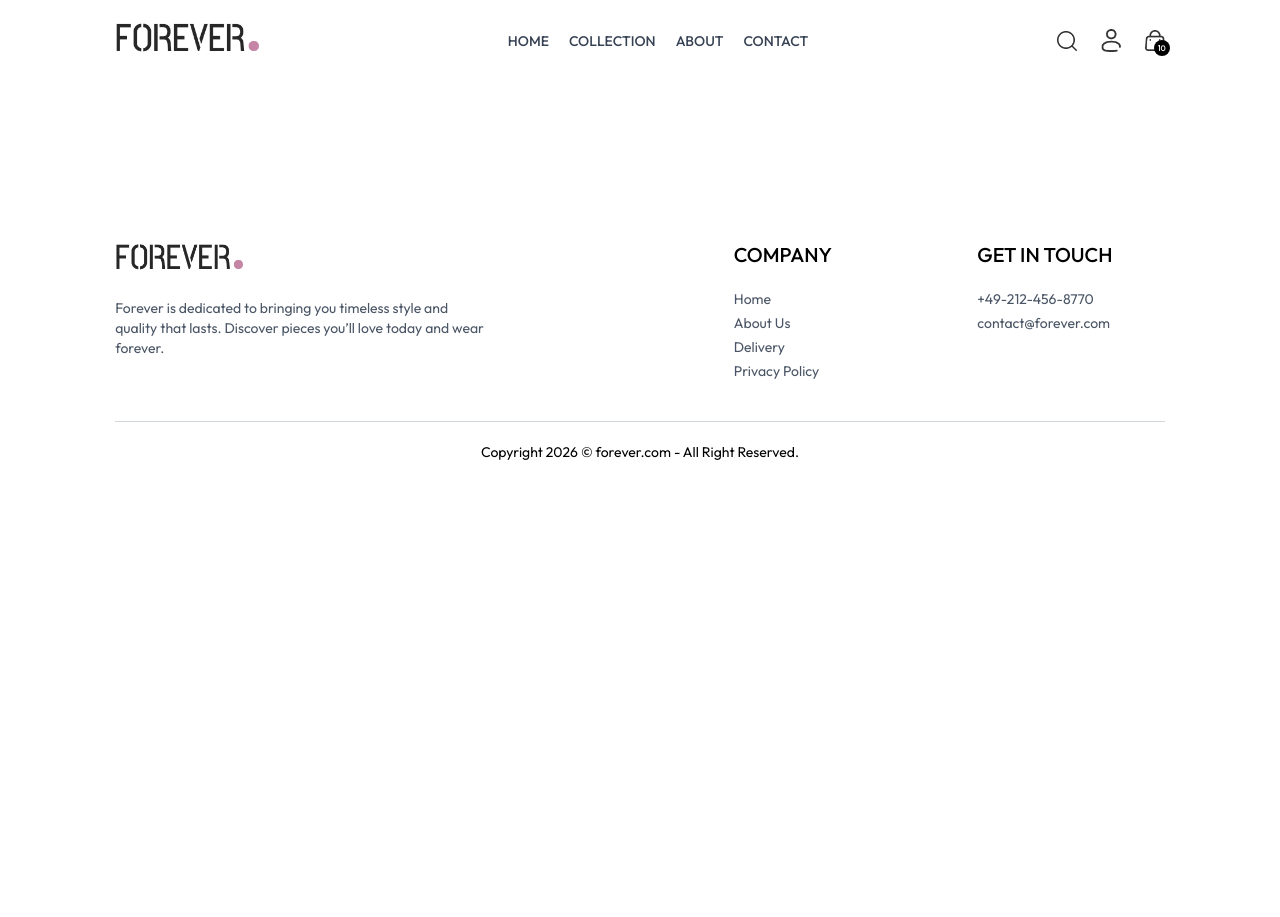
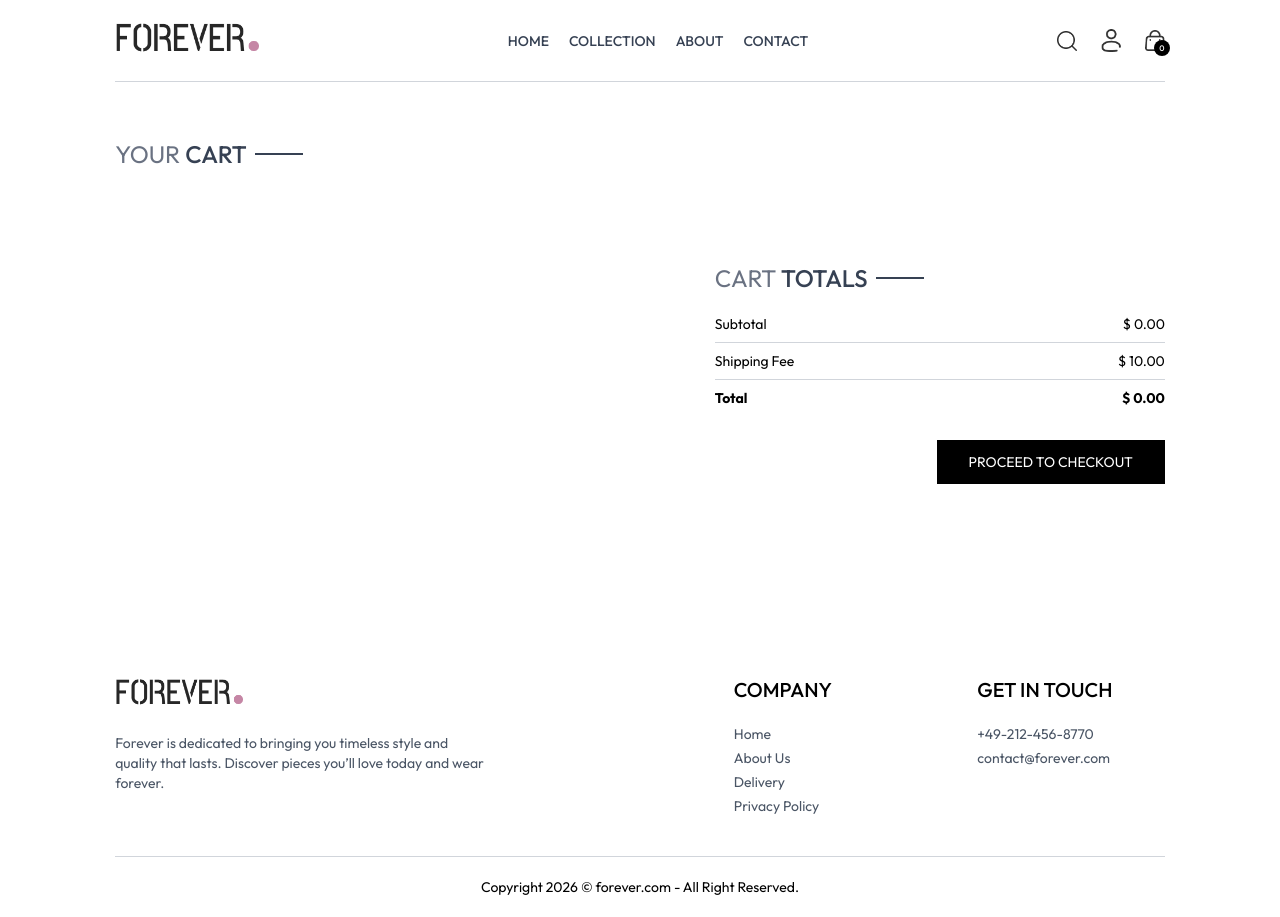
Before and after one commit to LeiSaar/ECOMMERCE-MERN, a React (Vite) app in the folder frontend/: page /cart in a window 1280 px wide. Before the commit the page ends 800 px from the top, so only its background shows below. Built offline with nearby package versions, Linux system fonts and the light colour scheme.

Commit message:
adding product to shopping cart and creating shopping cart page

```diff
--- a/frontend/src/App.jsx
+++ b/frontend/src/App.jsx
@@ -12,10 +12,12 @@
 import Navbar from './components/Navbar'
 import Footer from './components/Footer'
 import SearchBar from './components/SearchBar'
+import { ToastContainer, toast } from 'react-toastify'
 
 const App = () => {
   return (
     <div className='px-4 sm:px-[5vw] md:px-[7vw] lg:px-[9vw]'>
+      <ToastContainer />
       <Navbar/>
       <SearchBar/>
       <Routes>
--- /dev/null
+++ b/frontend/src/components/CartTotal.jsx
@@ -0,0 +1,42 @@
+import React from 'react'
+import { useContext } from 'react'
+import { ShopContext } from '../context/ShopContext'
+import Title from './Title'
+
+const CartTotal = () => {
+    const { currency, delivery_fee, getCartAmount } = useContext(ShopContext)
+    const cartAmount = Number(getCartAmount() ?? 0);
+    const deliveryFee = Number(delivery_fee ?? 0);
+    const totalAmount = cartAmount === 0 ? 0 : (cartAmount + deliveryFee);
+
+    return (
+        <div className='w-full'>
+            <div className='text-2xl'>
+                <Title text1={'CART'} text2={'TOTALS'} />
+            </div>
+
+            <div className='flex flex-col gap-2 mt-2 text-sm'>
+
+                <div className='flex justify-between'>
+                    <p>Subtotal</p>
+                    <p>{currency} {cartAmount.toFixed(2)}</p>
+                </div>
+                <hr />
+
+                <div className='flex justify-between'>
+                    <p>Shipping Fee</p>
+                    <p>{currency} {deliveryFee.toFixed(2)}</p>
+                </div>
+                <hr />
+
+                <div className='flex justify-between'>
+                    <b>Total</b>
+                    <b>{currency} {totalAmount.toFixed(2)}</b>
+                </div>
+
+            </div>
+        </div>
+    )
+}
+
+export default CartTotal
--- a/frontend/src/components/Navbar.jsx
+++ b/frontend/src/components/Navbar.jsx
@@ -6,7 +6,7 @@
 const Navbar = () => {
     const [visible, setVisible] = useState(false);
 
-    const {setShowSearch} = useContext(ShopContext);
+    const {setShowSearch, getCartCount} = useContext(ShopContext);
 
     return (
         <div className='flex items-center justify-between py-5 font-medium'>
@@ -49,7 +49,7 @@
 
                 <Link to="/Cart" className='relative'>
                     <img src={assets.cart_icon} className='w-5 min-w-5' alt="" />
-                    <p className='absolute right-[-5px] bottom-[-5px] w-4 text-center leading-4 bg-black text-white aspect-squre rounded-full text-[8px]'>10</p>
+                    <p className='absolute right-[-5px] bottom-[-5px] w-4 text-center leading-4 bg-black text-white aspect-squre rounded-full text-[8px]'>{getCartCount()}</p>
                 </Link>
 
                 <img onClick={() => setVisible(true)} src={assets.menu_icon} className='w-5 cursor-pointer sm:hidden' alt="" />
--- a/frontend/src/context/ShopContext.jsx
+++ b/frontend/src/context/ShopContext.jsx
@@ -1,9 +1,12 @@
 import { createContext, useState} from "react";
-import {products} from "../assets/assets"
+import { useNavigate } from "react-router-dom";
+import { products } from "../assets/assets"
+import { toast } from "react-toastify";
+
 
 export const ShopContext = createContext();
 
-const ShopContextProvider = (props)=>{
+const ShopContextProvider = (props) => {
 
     const currency = '$';
 
@@ -12,12 +15,108 @@
     const [search, setSearch] = useState('');
     const [showSearch, setShowSearch] = useState(false);
 
+    const [cartItems, setCartItems] = useState({});
+
+    const navigate =useNavigate();
+
+    const addToCart = async (itemId, size) => {
+
+        if (!size) {
+            toast.error("Select Product Size");
+            return;
+        }
+
+        let cartData = structuredClone(cartItems);
+
+        if (cartData[itemId]) {
+            if (cartData[itemId][size]) {
+                cartData[itemId][size] += 1;
+            }
+            else {
+                cartData[itemId][size] = 1;
+            }
+        } else {
+            cartData[itemId] = {};
+            cartData[itemId][size] = 1;
+        }
+
+        setCartItems(cartData);
+
+    }
+
+    const getCartCount = () => {
+        let totalCount = 0;
+        for (const items in cartItems) {
+            for (const item in cartItems[items]) {
+                try {
+                    if (cartItems[items][item] > 0) {
+                        totalCount += cartItems[items][item];
+                    }
+                }
+                catch (error) {
+                    print(error);
+                }
+            }
+        }
+
+        return totalCount;
+    }
+
+    // example for cartItems:
+    //     {
+    //         { aaaab: { L: 1, M: 1 } },
+    //         { aaabm: { M: 2, L: 1 } }
+    //     }
+
+    const updateQuantity = async (itemId, size, quantity) => {
+
+        let cartData = structuredClone(cartItems);
+
+        cartData[itemId][size] = quantity;
+
+        setCartItems(cartData);
+    }
+
+    const getCartAmount = () => {
+
+        let totalAmount = 0;
+
+        for (const itemId in cartItems) {
+
+            for (const itemSize in cartItems[itemId]) {
+                let itemInfo = products.find((product) => product._id === itemId);
+                try {
+                    if (cartItems[itemId][itemSize] > 0) {
+                        totalAmount += itemInfo.price * cartItems[itemId][itemSize];
+                    }
+                } catch (error) {
+                    console.log(error);
+                }
+            }
+        }
+
+        return totalAmount;
+
+    }
+
     const value = {
-        products, currency, delivery_fee, search, setSearch, showSearch, setShowSearch
+        products,
+        currency,
+        delivery_fee,
+        search,
+        setSearch,
+        showSearch,
+        setShowSearch,
+        cartItems,
+        addToCart,
+        getCartCount,
+        updateQuantity,
+        getCartAmount,
+        navigate,
     };
 
     return (
-        <ShopContext.Provider value = {value}>
+        <ShopContext.Provider value={value}>
             {props.children}
         </ShopContext.Provider>
     )
--- a/frontend/src/index.css
+++ b/frontend/src/index.css
@@ -8,6 +8,7 @@
 
 *{
     font-family: "Outfit", sans-serif;
+    border-color: #d1d5db;
 }
 
 ::-webkit-scrollbar{
--- a/frontend/src/pages/Cart.jsx
+++ b/frontend/src/pages/Cart.jsx
@@ -1,9 +1,75 @@
-import React from 'react'
+import React, { useContext, useState , useEffect} from 'react'
+import { ShopContext } from '../context/ShopContext'
+import Title from '../components/Title';
+import { assets } from '../assets/assets';
+import CartTotal from '../components/CartTotal';
 
 const Cart = () => {
+
+  const {products, currency, cartItems, updateQuantity, navigate} = useContext(ShopContext);
+
+  const [cartData, setCartData] = useState([]);
+
+  useEffect(()=> {
+         const tempData = [];
+         for (const items in cartItems){
+          for (const item in cartItems[items]){
+            if(cartItems[items][item] > 0){
+              tempData.push(
+                {
+                  _id:items,
+                size: item,
+                quantity: cartItems[items][item]
+                }
+              )
+            }
+          }
+         }
+       setCartData(tempData);
+  }, [cartItems])
+
   return (
-    <div>
+    <div className='border-t pt-14'>
 
+       <div className='text-2xl mb-3'>
+            <Title text1={'YOUR'}  text2={'CART'}/>
+       </div>
+
+       <div>
+        {
+          //note: we only have product id for product items in cartItems
+          cartData.map((item, index)=>{
+            const productData = products.find((product)=> product._id === item._id);
+            return (
+              <div className='py-4 border-t border-b border-gray-300 text-gray-700 grid grid-cols-[4fr_0.5fr_0.5fr] sm:grid-cols-[4fr_2fr_0.5fr] items-center gap-4' key ={index}>
+                  <div className='flex items-start gap-6'>
+                       <img src={productData.image[0]} className='w-16 sm:w-20' alt="" />
+                       <div>
+                        <p className='text-xs sm:text-lg font-medium'>{productData.name}</p>
+                        <div className='flex items-center gap-5 mit-2'>
+                          <p>{currency}{productData.price}</p>
+                          <p className='px-2 sm:px-3 sm:py-1 border border-gray-300 bg-slate-50'>{item.size}</p>
+                        </div>
+                       </div>
+                  </div>
+
+                  <input onChange={(e)=> e.target.value === '' || e.target.value === '0' ? null: updateQuantity(item._id, item.size, Number(e.target.value))} className='border max-w-10 sm:max-w-20 px-1 sm:px-2 py-1' type="number" min={1} defaultValue={item.quantity} />
+
+                  <img onClick={()=> updateQuantity(item._id, item.size, 0)} src={assets.bin_icon} className='w-4 mr-4 sm:w-5 cursor-pointer' alt="" />
+              </div>
+            )
+          })
+        }
+       </div>
+
+       <div className='flex justify-end my-20'>
+        <div className='w-full sm:w-[450px]'>
+          <CartTotal/>
+          <div className='w-full text-end'>
+            <button onClick={()=>navigate('/place-order')} className='bg-black text-white text-sm my-8 px-8 py-3 '>PROCEED TO CHECKOUT</button>
+          </div>
+        </div>
+       </div>
     </div>
   )
 }
--- a/frontend/src/pages/Product.jsx
+++ b/frontend/src/pages/Product.jsx
@@ -8,7 +8,7 @@
 const Product = () => {
 
   const { productId } = useParams();
-  const { products, currency } = useContext(ShopContext);
+  const { products, currency,addToCart} = useContext(ShopContext);
   const [productData, setProductData] = useState(false);
   const [image, setImage] = useState('');
   const [size, setSize] = useState('');
@@ -70,7 +70,9 @@
               }
             </div>
           </div>
-          <button className='bg-black text-white px-8 py-3 text-sm active:bg-gray-700'>Add to Cart</button>
+
+          <button onClick={()=> addToCart(productData._id, size)} className='bg-black text-white px-8 py-3 text-sm active:bg-gray-700'>Add to Cart</button>
+
           <hr className='mt-8 border-gray-300 sm:w-4/5' />
           <div className='text-sm text-gray-500 mt-5 flex flex-col gap-1'>
             <p>100% original product.</p>
```
